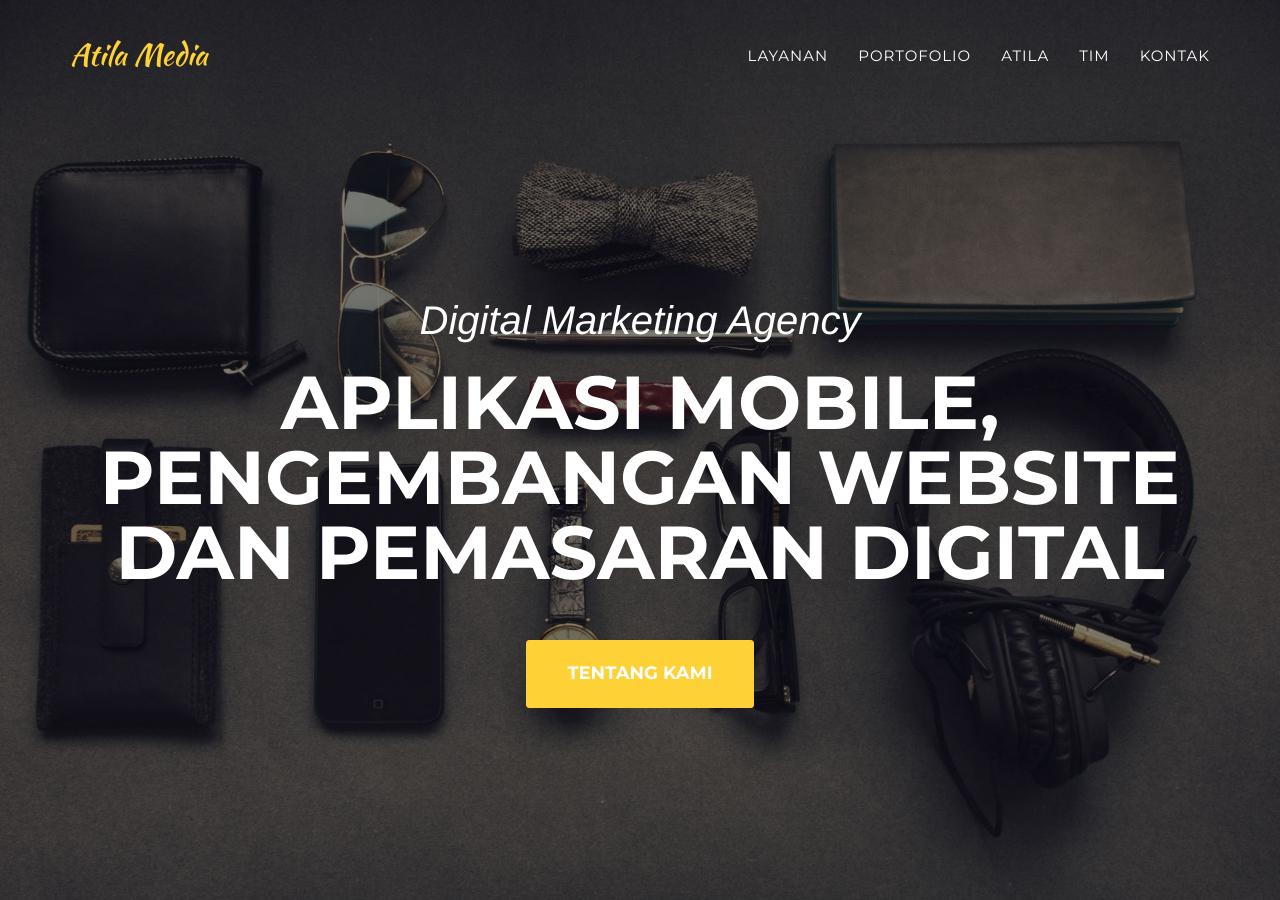
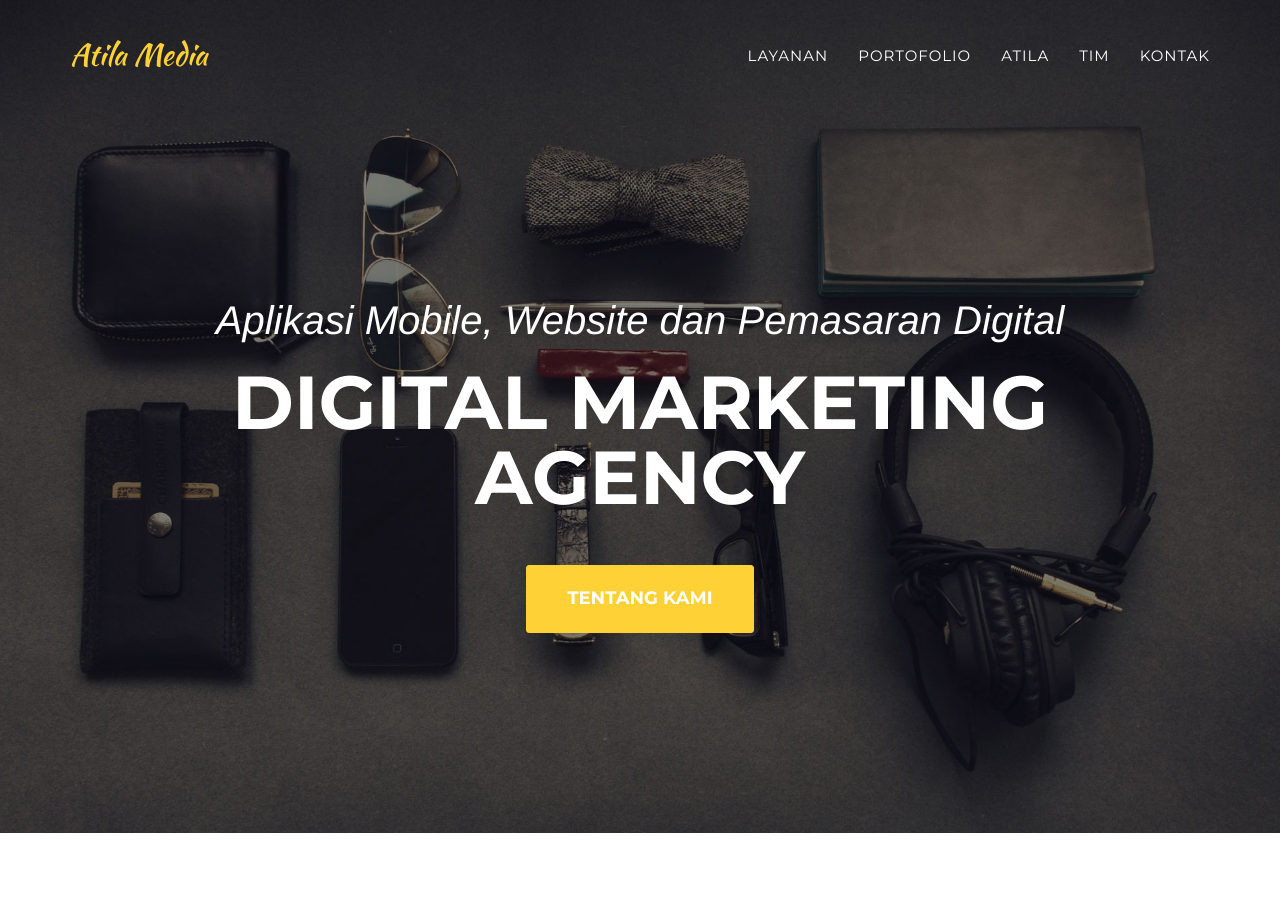
Before and after one commit to atilamedia/atilamedia.github.io, a Jekyll site: the page built from index.html, in a window 1280 px wide and 900 px high. Built offline with Jekyll 4.4.1, drawn with Linux system fonts in a browser that asks for light colours; some web fonts are replaced.

Commit message:
Update header.html

```diff
--- a/_includes/header.html
+++ b/_includes/header.html
@@ -44,8 +44,8 @@
     <header>
         <div class="container">
             <div class="intro-text">
-                <div class="intro-lead-in">Digital Marketing Agency</div>
-                <div class="intro-heading">Aplikasi Mobile, Pengembangan Website dan Pemasaran Digital</div>
+                <div class="intro-lead-in">Aplikasi Mobile, Website dan Pemasaran Digital</div>
+                <div class="intro-heading">Digital Marketing Agency</div>
                 <a href="#services" class="page-scroll btn btn-xl">Tentang Kami</a>
             </div>
         </div>
```
